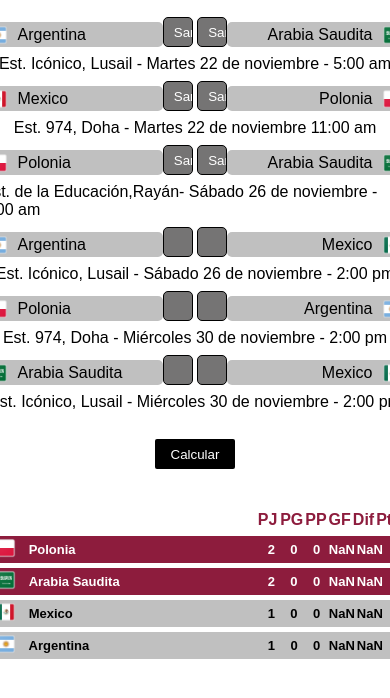
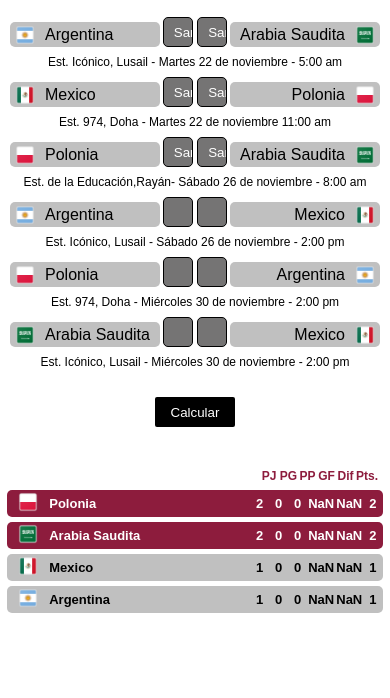
Before and after one commit to rodrigorainone/Mundial, a plain HTML site: page index.html in a window 390 px wide. Both pictures are taken after typing "Sample", "Sample", "Sample", "Sample", "Sample", "Sample" into the empty fields and a click on the button "Calcular". Shown: the part 170-868 px from the top of the page. Drawn offline with Linux system fonts and the light colour scheme.

Commit message:
responsive arreglado

```diff
--- a/css/css.css
+++ b/css/css.css
@@ -177,36 +177,43 @@ table{
 
 @media (min-width: 1px) and (max-width: 599px) {
    #contenedor{
-    width: 550px;
+    width: 520px;
    }
    .nombres,.nombres2{
-    width: 180px;
+    width: 150px;
    }
 
    .thImg{
-    width: 42.5px;
+    width: 38.5px;
 }
 
 .thNombre{
-    width: 171px;
+    width: 140px;
     text-align: left;
 }
 
 .thPJ{
-    width: 21px;
+    width: 17px;
 }
 .nada{
-    width: 63px;
+    width: 58px;
 }
 
 .planilla table th{
-    width: 21px;
+    width: 17px;
 }
 .planilla{
-    width: 425px;
+    width: 370px;
+    font-size: 12px;
 }
 main {
     background-image:none;
 }
+#partido1,#partido2,#partido3,#partido4,#partido5,#partido6{
+    width: 370px;
+}
+span{
+    font-size: 12px;
 
 }
+}
```
